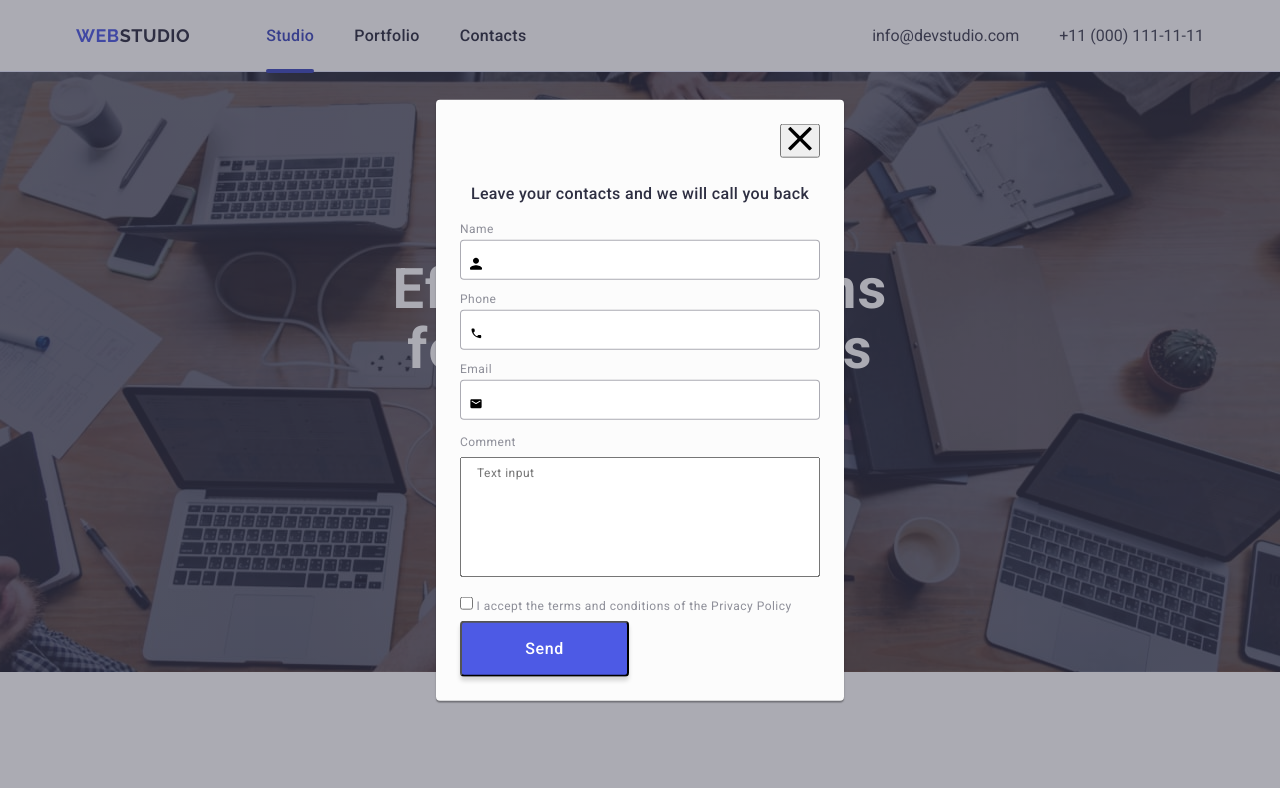
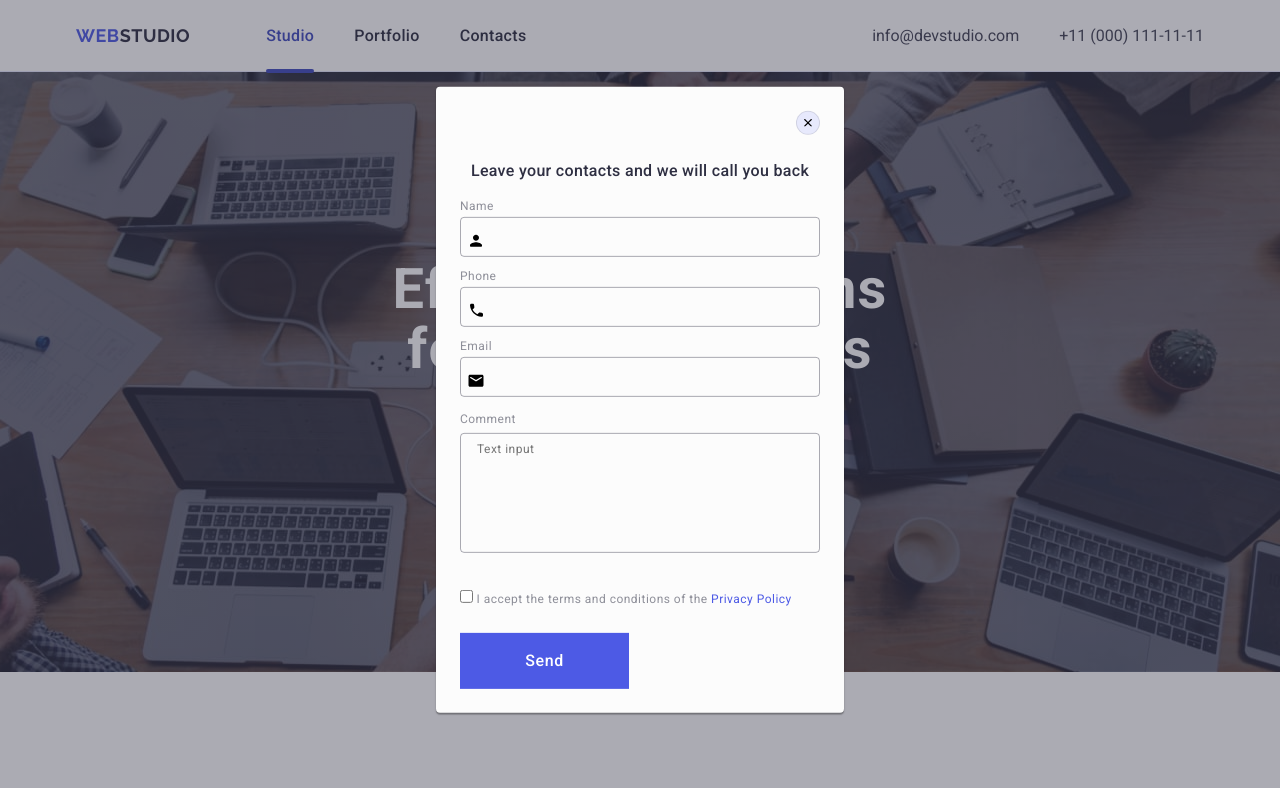
Before and after one commit to Nadija1smerechuk/goit-markup-hw-05, a plain HTML site: page index.html in a window 1280 px wide. Shown: the top 788 px of the page. Drawn offline with nearby package versions, Linux system fonts and the light colour scheme.

Commit message:
redact modal window

```diff
--- a/css/styles.css
+++ b/css/styles.css
@@ -663,7 +663,7 @@ color: #fff;
 
 .footer-form{
     display: flex;
-    gap 24px
+    gap 24px;
 }
 
 .button-svg{
@@ -681,6 +681,7 @@ color: #fff;
     height: 100%;
     top: 0;
     background: rgba(46, 47, 66, 0.4);
+    transition: opacity 250ms cubic-bezier(0.4, 0, 0.2, 1), visibility 250ms cubic-bezier(0.4, 0, 0.2, 1);
 }
 
 .modal{
@@ -694,17 +695,48 @@ color: #fff;
     left: 50%;
     transform: translate(-50%, -50%);
     padding: 24px;
+    ransition: transform 250ms cubic-bezier(0.4, 0, 0.2, 1);
+    padding: 72px 24px 24px 24px;
 }
 
 .modal-close{
     display: block;
     margin-left: auto;
     margin-bottom: 24px;
+    position: absolute;
+    top: 24px;
+    right: 24px;
+    width: 24px;
+    height: 24px;
+    border-radius: 50%;
+    display: flex;
+    align-items: center;
+    justify-content: center;
+    background-color: #e7e9fc;
+    border: 1px solid rgba(0, 0, 0, 0.1);
+    padding: 0;
+    cursor: pointer;
+    transition: background-color 250ms cubic-bezier(0.4, 0, 0.2, 1), border 250ms cubic-bezier(0.4, 0, 0.2, 1);
 
 }
 
+.modal-close:focus,
+.modal-close:hover
+{
+background-color: #404bbf;
+border: none;
+fill: #ffffff;
+
+}
+
+.icon-close{
+    transition: fill 250ms cubic-bezier(0.4, 0, 0.2, 1);
+
+}
+
+
 .modal-field {
-    margin-bottom: 18px;
+    margin-bottom: 8px;
 }
 
 .modal-title{
@@ -723,7 +755,10 @@ color: #fff;
     width: 100%;
     height: 40px;
     margin-bottom: 8px;
-
+    background-color: transparent;
+    padding-left: 38px;
+    outline: transparent;
+    transition: border-color 250ms cubic-bezier(0.4, 0, 0.2, 1);
 }
 
 .modal-input:focus{
@@ -751,6 +786,7 @@ top: 50%;
     left: 50%;
     transform: translate(-50%, -50%);
     left: 16px;
+    transition: fill 250ms cubic-bezier(0.4, 0, 0.2, 1);
 }
 
 .modal-input-wrap{
@@ -758,7 +794,7 @@ top: 50%;
 }
 
 .modal-text{
-width: 360px;
+width: 100%;
 height: 120px;
 resize: none;
 font-weight: 400;
@@ -766,11 +802,22 @@ font-size: 12px;
 line-height: 1.17;
 letter-spacing: 0.04em;
 color: rgba(46, 47, 66, 0.4);
-padding-left: 16px;
-padding-top: 8px;
+border: 1px solid rgba(46, 47, 66, 0.4);
+border-radius: 4px;
+background-color: transparent;
+padding: 8px 16px;
+outline: transparent;
+transition: border-color 250ms cubic-bezier(0.4, 0, 0.2, 1);
+}
+
+.modal-text:focus{
+border-color: #4D5AE5;
+}
+
+.box-comment{
+    margin-bottom: 16px;
 
 }
-
 .modal-field{
 font-weight: 400;
     font-size: 12px;
@@ -781,24 +828,56 @@ font-weight: 400;
     margin-bottom: 4px;
 
 }
+
+.modal-field-wrap{
+    margin-bottom: 24px;
+
+}
+
+
 .form-input-checbox{
     margin-top: 16px;
 }
 
+
+.form-label{
+font-size: 12px;
+line-height: 1.17;
+letter-spacing: 0.04em;
+color: #8e8f99;
+}
+
+.span{
+    width: 16px;
+    height: 16px;
+    border: 1px solid rgba(46, 47, 66, 0.4);
+    border-radius: 2px;
+    transition: background-color 250ms cubic-bezier(0.4, 0, 0.2, 1), border 250ms cubic-bezier(0.4, 0, 0.2, 1), fill 250ms cubic-bezier(0.4, 0, 0.2, 1);
+    display: inline-flex;
+    align-items: center;
+    justify-content: center;
+    fill: transparent;
+
+}
+
+.link-polisy{
+    color: #4d5ae5;
+
+}
+
 .butoton-send{
-border-radius: 4px;
-padding: 16px 32px;
-width: 169px;
+display: block;
+min-width: 169px;
 height: 56px;
-box-shadow: 0 4px 4px 0 rgba(0, 0, 0, 0.15);
-    background: #4d5ae5;
-    justify-content: center;
-    align-items: center;
-    display: flex;
-    font-weight: 500;
-        font-size: 16px;
-        line-height: 1.5;
-        letter-spacing: 0.04em;
-        text-align: center;
-        color: #fff;
+font-family: "Roboto", sans-serif;
+font-size: 16px;
+font-weight: 500;
+line-height: 1.5;
+letter-spacing: 0.04em;
+color: #ffffff;
+cursor: pointer;
+background-color: #4D5AE5;
+border: none;
+transition: background-color 250ms cubic-bezier(0.4, 0, 0.2, 1);
+
 }
--- a/index.html
+++ b/index.html
@@ -427,7 +427,7 @@
 <div class="backdrop">
   <div class="modal">
     <button type="button" class="modal-close">
-      <svg class="icon-close" width="24" height="24" >
+      <svg class="icon-close" width="8" height="8" >
         <use href="./images/icons.svg#icon-close-black"></use>
       </svg>
     </button>
@@ -442,7 +442,7 @@
             class="modal-input"
             id="user-name">
 
-            <svg class="modal-icon" width="18" height="18">
+            <svg class="modal-icon" width="18" height="24">
               <use href="./images/icons.svg#icon-person-black"></use>
             </svg>
         </div>
@@ -455,7 +455,7 @@
             name="user-phone"
             class="modal-input"
             id="user-phone">
-          <svg class="modal-icon" width="18" height="18">
+          <svg class="modal-icon" width="18" height="24">
             <use href="./images/icons.svg#icon-phone-black"></use>
           </svg>
         </div>
@@ -468,21 +468,26 @@
             name="user-email"
             class="modal-input"
             id="user-email">
-          <svg class="modal-icon" width="18" height="18">
+          <svg class="modal-icon" width="18" height="24">
             <use href="./images/icons.svg#icon-email-black"></use>
           </svg>
         </div>
       </div>
+
+      <div class="box-comment">
         <label for="user-comment" class="modal-field">Comment</label>
         <textarea name="user-comment"
         id="user-comment"
         placeholder="Text input"
         class="modal-text"
         ></textarea>
+      </div>
 
-      <div class="modal-field">
-        <input type="checkbox" class="form-input-checbox" name="difficulties" value="challenging" id="challenging">
-        <label class="form-label" for="challenging">I accept the terms and conditions of the Privacy Policy</label>
+      <div class="modal-field-wrap">
+        <div class="modal-field">
+          <input type="checkbox" class="form-input-checbox" name="user-privacy" value="true" id="user-privacy">
+          <label class="form-label" for="user-privacy" >I accept the terms and conditions of the <a class="link-polisy">Privacy Policy</a></label>
+        </div>
       </div>
 
         <button type="submit" class="butoton-send">Send</button>
```
